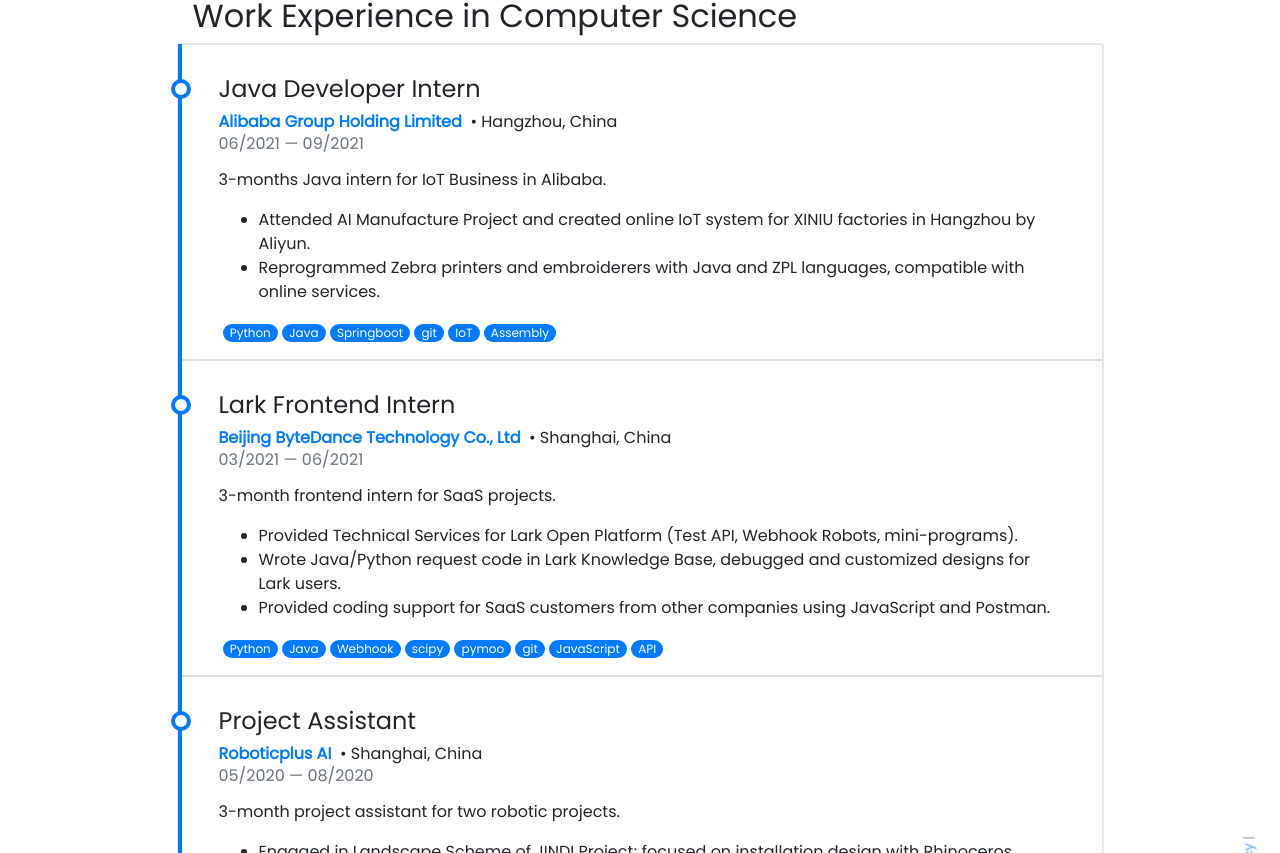
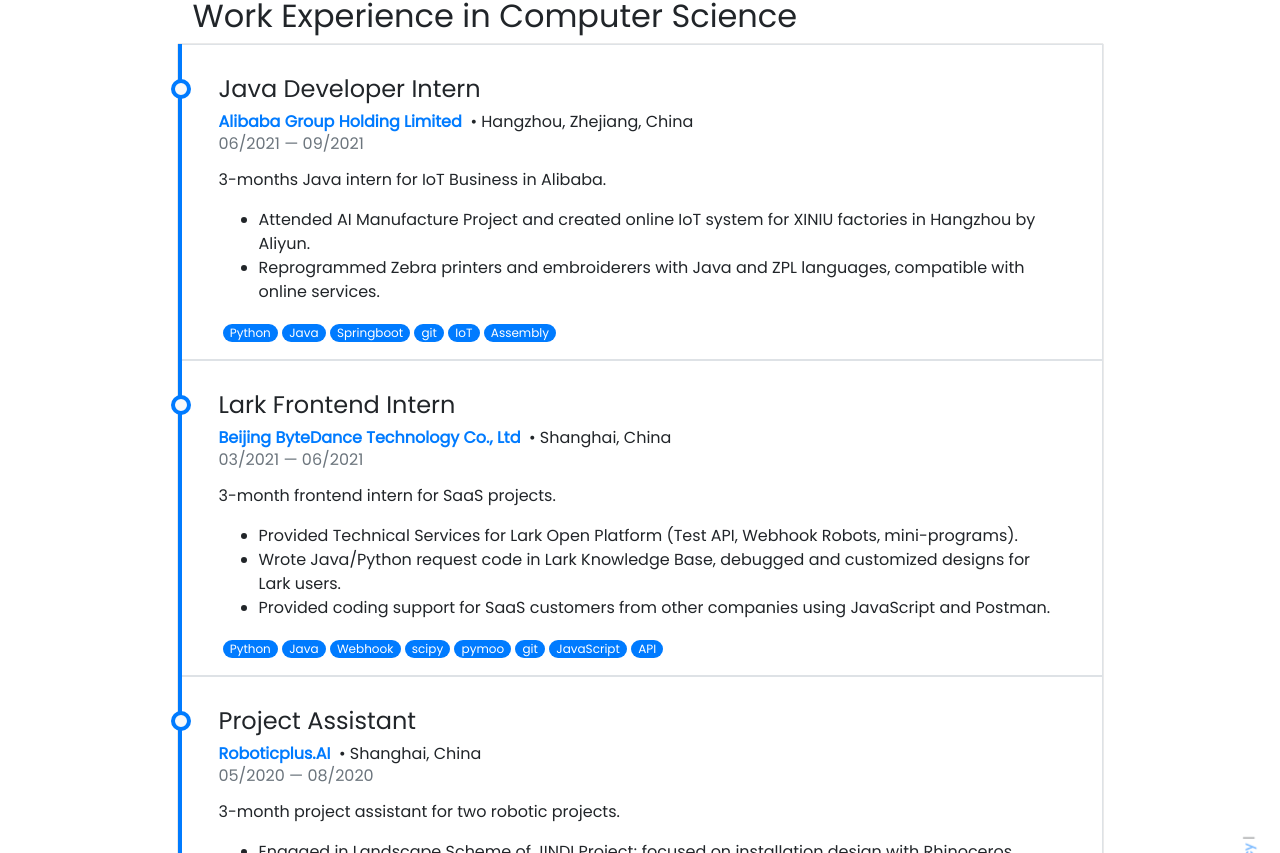
Before and after one commit to FangFrankSun/Personal_Website, a Jekyll site: the page built from pages/about.md, in a window 1280 px wide and 1400 px high, scrolled down 1184 px. Shown: the part 150-1003 px from the top of the window. Built offline with Jekyll 4.4.1, drawn with Linux system fonts in a browser that asks for light colours; nearby versions of some CDN libraries; emoji names are drawn with the system emoji font.

Commit message:
Update cs-experience-timeline.yml

```diff
--- a/_data/cs-experience-timeline.yml
+++ b/_data/cs-experience-timeline.yml
@@ -1,6 +1,6 @@
 - entity: "Alibaba Group Holding Limited"
   link : https://www.alibabagroup.com/en-US/
-  location: Hangzhou, China
+  location: Hangzhou, Zhejiang, China
   country: China
   role: "Java Developer Intern"
   from: 06/2021
@@ -26,7 +26,7 @@
   tools: [Python, Java, Webhook, scipy, pymoo, git, JavaScript, API]
 
 
-- entity: "Roboticplus AI"
+- entity: "Roboticplus.AI"
   link : https://www.roboticplus.com
   location: Shanghai, China
   country: China
```
